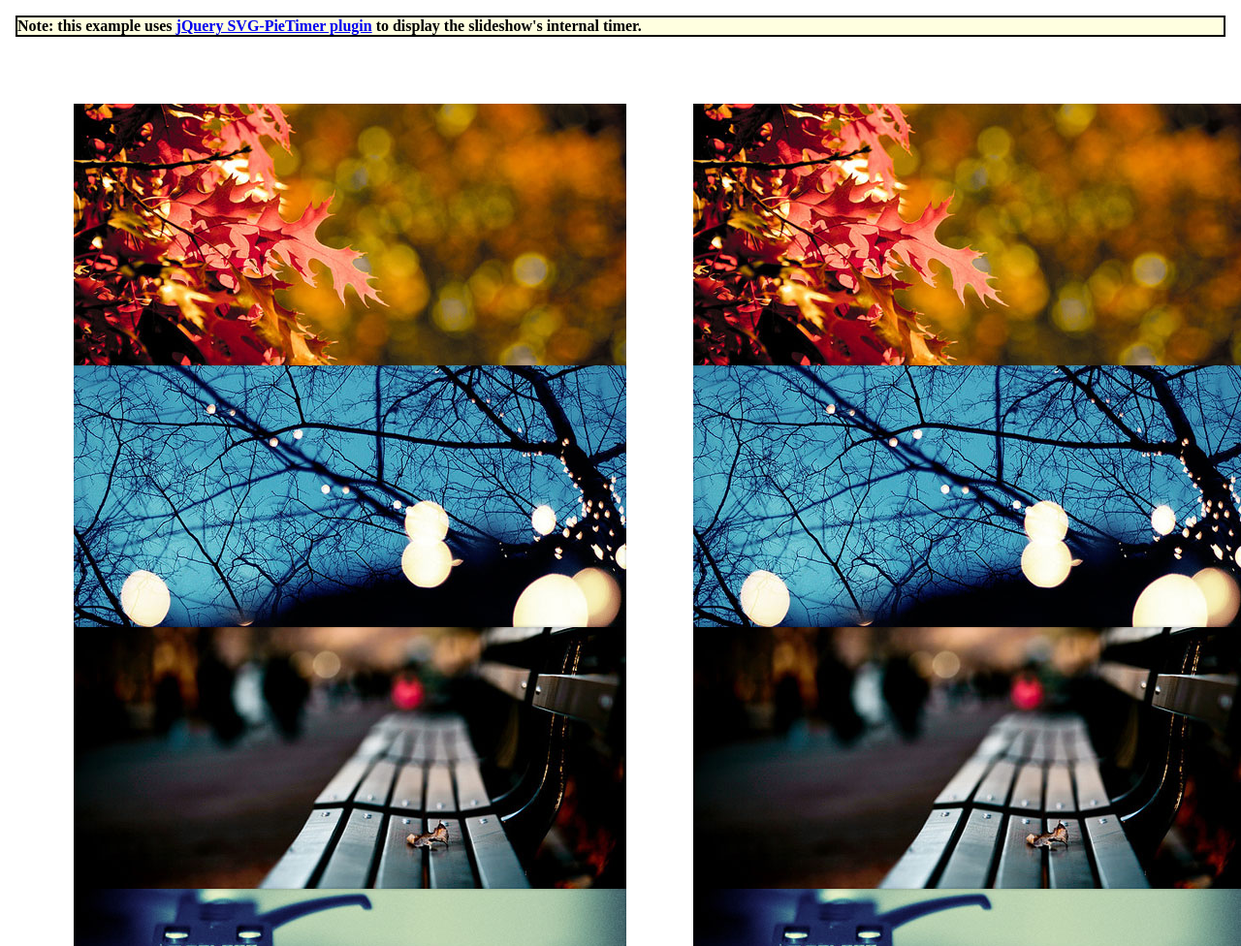
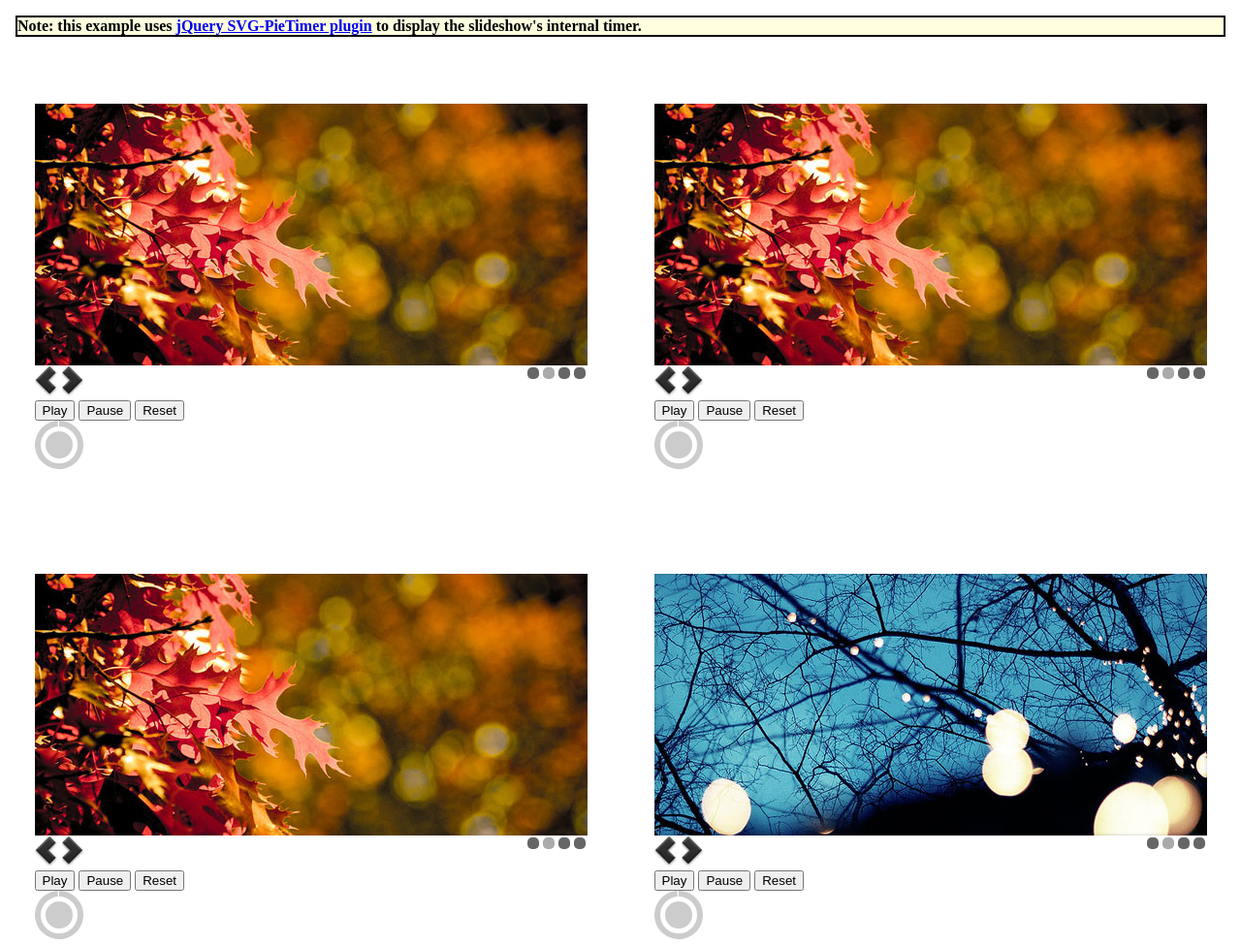
Before and after one commit to yohannrub/jquery.timed-slideshow, a plain HTML site: page index.html in a window 1280 px wide. Shown: the top 976 px of the page at 97% size. Drawn offline with nearby package versions, Linux system fonts and the light colour scheme.

Commit message:
[demo] fix lib url

```diff
--- a/index.html
+++ b/index.html
@@ -273,7 +273,7 @@
 </table>
 
 <script src="http://code.jquery.com/jquery-1.8.1.min.js"></script>
-<script src="../jquery.timed-slideshow.min.js"></script>
+<script src="js/jquery.timed-slideshow.min.js"></script>
 <script src="js/jquery.svg-pietimer.min.js"></script>
 <script>
 // Initialize slideshows
```
